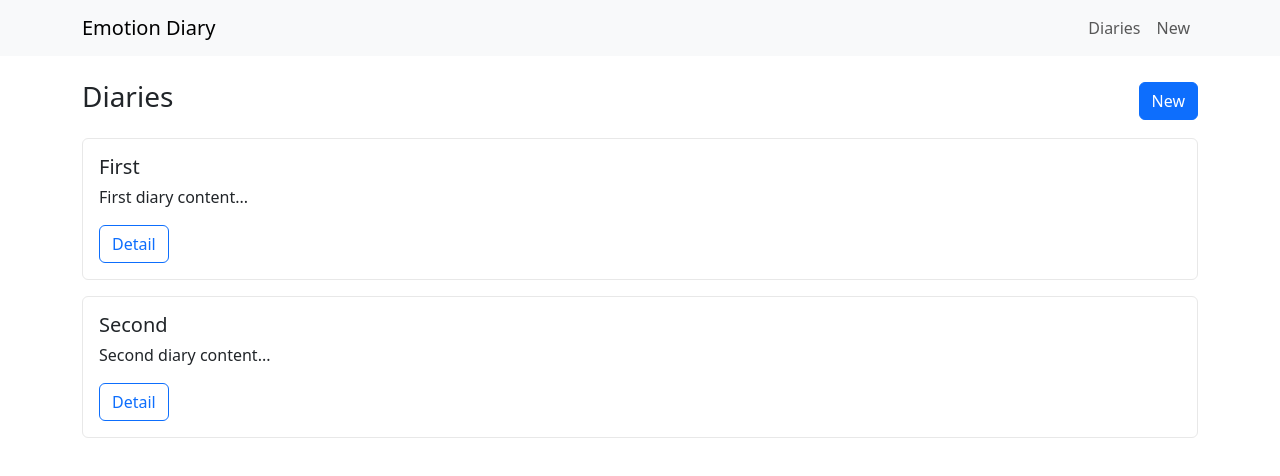
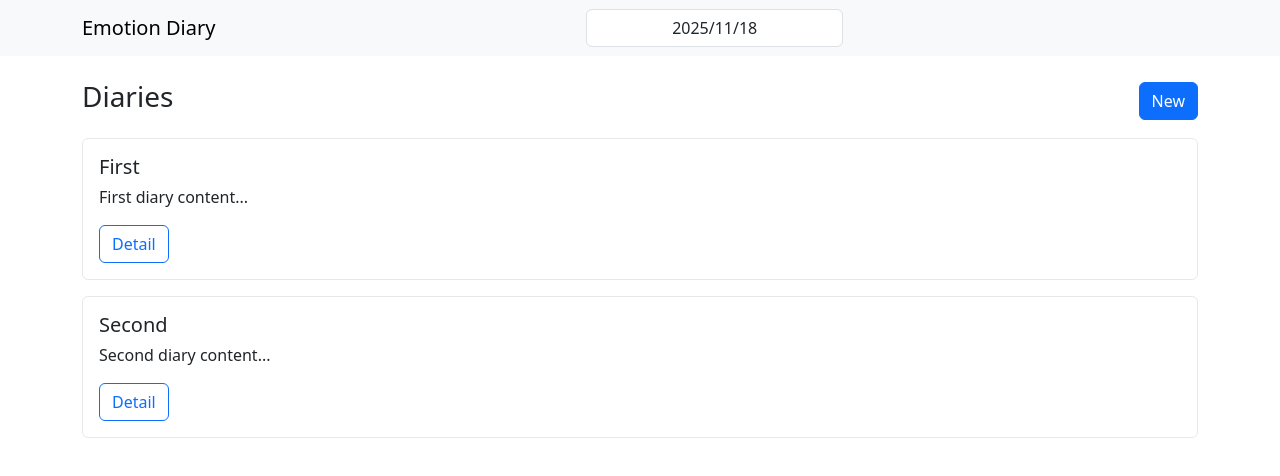
Before and after one commit to Byeong-Gwan/group-emotion-diary, a React (Vite) app: page / in a window 1280 px wide. Shown: the top 476 px of the page. Built offline with nearby package versions, Linux system fonts and the light colour scheme.

Commit message:
feat: [layout] 헤더 날짜 선택 기능 추가 (react-datepicker 라이브러리 적용)

```diff
--- a/package.json
+++ b/package.json
@@ -17,6 +17,7 @@
     "jwt-decode": "^4.0.0",
     "react": "^19.2.0",
     "react-bootstrap": "^2.10.10",
+    "react-datepicker": "^8.9.0",
     "react-dom": "^19.2.0",
     "react-router-dom": "^7.9.6",
     "zustand": "^5.0.8"
--- a/src/layouts/RootLayout.jsx
+++ b/src/layouts/RootLayout.jsx
@@ -1,23 +1,40 @@
- import { Container, Nav, Navbar } from 'react-bootstrap'
- import { Link, Outlet } from 'react-router-dom'
-import LoginPage from '../pages/auth/LoginPage'
-
+import { Container, Nav, Navbar } from "react-bootstrap";
+import { Link, Outlet } from "react-router-dom";
+import LoginPage from "../pages/auth/LoginPage";
+import { useState } from "react";
+import DatePicker from "react-datepicker";
+import "react-datepicker/dist/react-datepicker.css";
 export default function RootLayout() {
+  const [selectedDate, setSelectedDate] = useState(new Date());
   return (
     <>
       <Navbar bg="light" expand="lg">
         <Container>
-           <Navbar.Brand as={Link} to="/">Emotion Diary</Navbar.Brand>
-           <Nav className="ms-auto">
+          <Navbar.Brand as={Link} to="/">
+            Emotion Diary
+          </Navbar.Brand>
+          <Navbar.Toggle aria-controls="basic-navbar-nav" />
+          <Navbar.Collapse
+            id="basic-navbar-nav"
+            className="justify-content-center"
+          >
+            <Nav className="mx-auto">
+              <DatePicker
+                dateFormat="yyyy/MM/dd"
+                selected={selectedDate}
+                onChange={(date) => setSelectedDate(date)}
+                className="form-control text-center"
+              />
+            </Nav>
+            <Nav>
               <LoginPage />
-             <Nav.Link as={Link} to="/">Diaries</Nav.Link>
-             <Nav.Link as={Link} to="/diary/new">New</Nav.Link>
             </Nav>
+          </Navbar.Collapse>
         </Container>
       </Navbar>
       <Container className="py-4">
         <Outlet />
       </Container>
     </>
-   )
+  );
 }
```
Also changed, not shown: 1 other file (tests, documents, lock files or other folders). Lines whose indentation alone changed are shown as unchanged.
